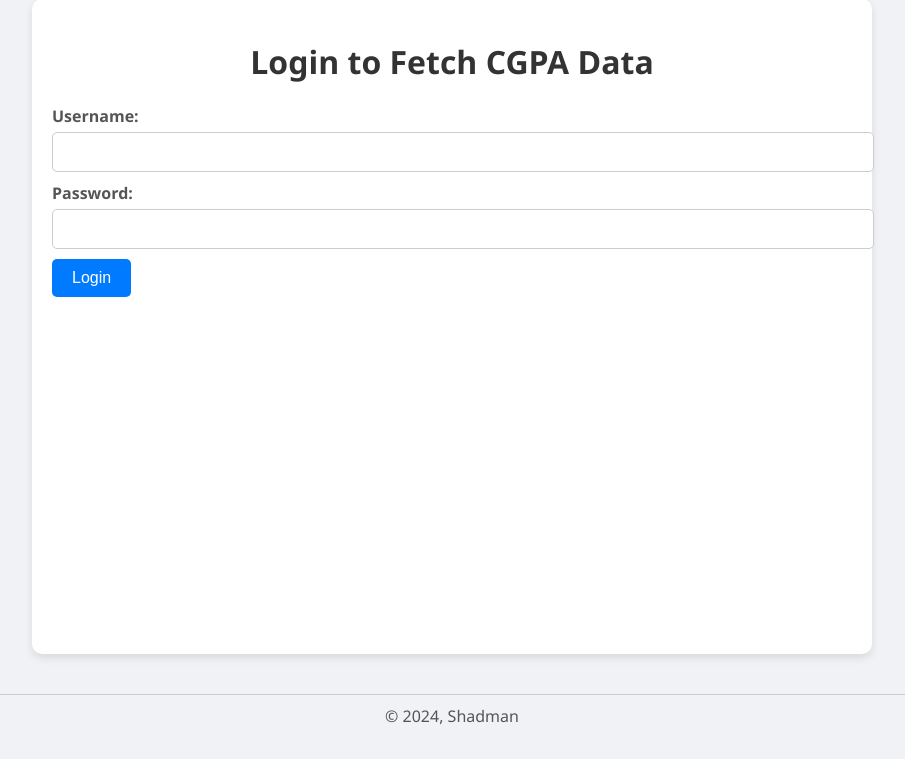
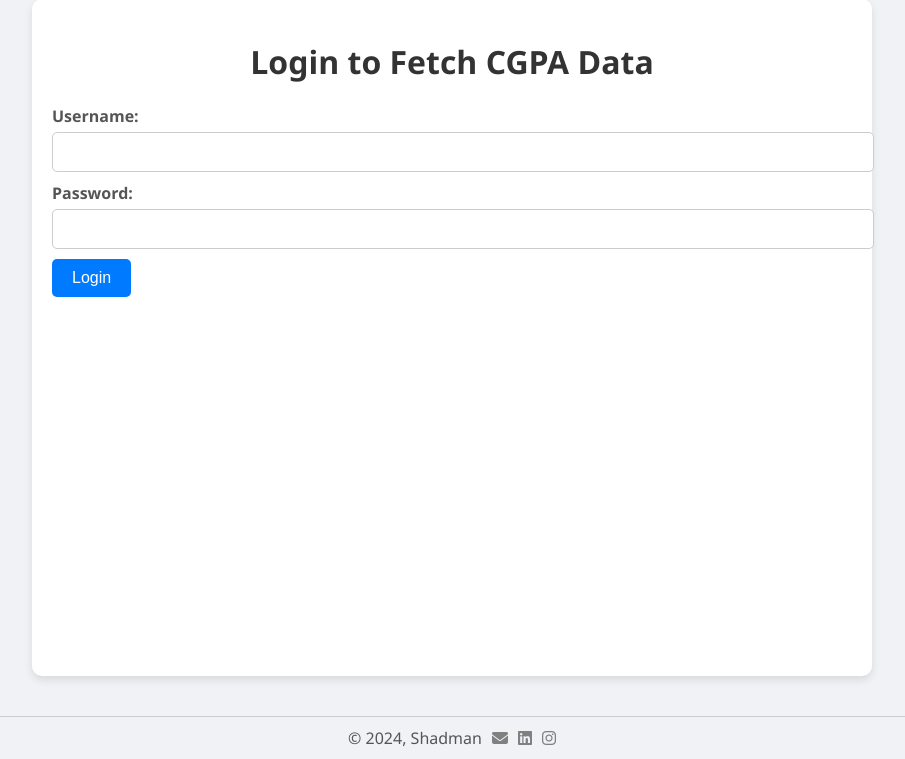
Before and after one commit to gustavo22gg/CGPA-Development-Project, a Flask app: page / in a window 1280 px wide. Shown: the part 41-800 px from the top of the page, without its empty margins (188-1093 px from the left). Run offline with Flask 2, Linux system fonts and the light colour scheme; some libraries are stand-ins or nearby versions.

Commit message:
index.html

```diff
--- a/templates/index.html
+++ b/templates/index.html
@@ -143,12 +143,25 @@
             color: #333;
         }
         footer {
-            text-align: center;
+            display: flex;
+            justify-content: center;
+            align-items: center;
             padding: 10px;
             background-color: #f0f2f5;
             color: #555;
             border-top: 1px solid #ccc;
             margin-top: auto;
+        }
+        footer a {
+            color: #555;
+            text-decoration: none;
+            margin-left: 10px;
+        }
+        footer a:hover {
+            color: #333;
+        }
+        footer i {
+            color: gray;
         }
         .hidden {
             display: none;
@@ -271,10 +284,10 @@
         </div>
     </div>
     <footer>
-        &copy; 2024, Shadman <br>
-        <a href="mailto:shadmansiam18@gmail.com"><i class="fa-brands fa-gmail"></i></a> <br>
-        <!-- <a href="https://www.linkedin.com/in/shadman-nasir-b264aa235/"><i class="fa-brands fa-linkedin"></a> <br>
-        <a href="https://www.instagram.com/shadmannasirrr/"><i class="fa-brands fa-instagram"></i></a> -->
+        &copy; 2024, Shadman
+        <a href="mailto:shadmansiam18@gmail.com"><i class="fas fa-envelope"></i></a>
+        <a href="https://www.linkedin.com/in/shadman-nasir-b264aa235/"><i class="fab fa-linkedin"></i></a>
+        <a href="https://www.instagram.com/shadmannasirrr/"><i class="fab fa-instagram"></i></a>
     </footer>
     <script>
         document.getElementById('login-form').addEventListener('submit', function(event) {
@@ -488,6 +501,7 @@
                     sem: sem,
                     mergedData: mergedData
                 })
+
             })
             .then(response => response.json())
             .then(data => {
```
